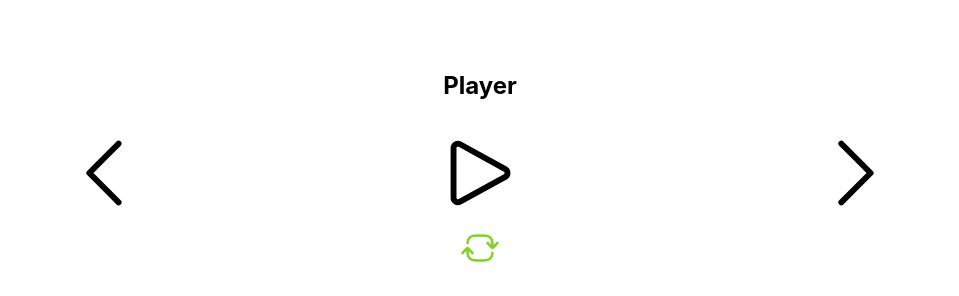
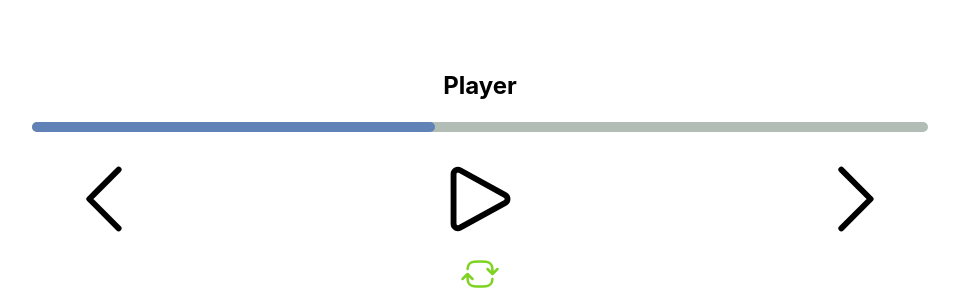
Before and after one commit to semihensar61/my-player, a React (Create React App) app: page / in a window 1280 px wide. Shown: the part 351-647 px from the top of the page, without its empty margins (160-1119 px from the left). Built offline with nearby package versions, Linux system fonts and the light colour scheme; the HTML template or start-up script is replaced by a standard one.

Commit message:
progress bar added

```diff
--- a/src/App.js
+++ b/src/App.js
@@ -9,7 +9,7 @@ function App() {
       <div className='mt-[18rem] lg:mt-[8rem]'>
         <TrackCard />
       </div>
-      <div className='lg:mt-[6rem]'>
+      <div className='lg:mt-[6rem] '>
         <Player />
       </div>
     </div>
--- a/src/components/Player/Player.jsx
+++ b/src/components/Player/Player.jsx
@@ -4,6 +4,7 @@ import AppStore from "../../store/appStore";
 import { ReactSVG } from 'react-svg'
 import { useRef, useState } from 'react';
 import classNames from 'classnames';
+import Bar from './bar';
 const Player = observer(() => {
 
     const [paused, setPaused] = useState(true)
@@ -31,10 +32,12 @@ const Player = observer(() => {
     }
 
   return (
-    <><div className="grid  lg:grid-cols-12 gap-6 ">
-          <div className='col-span-12 w-full flex flex-col text-center text-2xl font-bold'>
+    <>
+    <div className='col-span-12 w-full flex flex-col text-center text-2xl font-bold mb-5'>
               Player
-          </div>
+    </div>
+    <Bar></Bar>
+    <div className="grid  lg:grid-cols-12 gap-6 mt-5">
           <div className='col-span-8 col-start-3 grid grid-cols-9 '>
               <div className='col-span-1'>
                   <ReactSVG onClick={previous} src="/assets/chevron-l.svg" />
--- /dev/null
+++ b/src/components/Player/bar.jsx
@@ -0,0 +1,14 @@
+import { observer } from 'mobx-react';
+import AppStore from "../../store/appStore";
+const Bar = observer(() => {
+
+  return (
+      <div className='w-full flex flex-col items-center'>
+        <div className="w-[70%] bg-gray rounded-full h-2.5 dark:bg-gray-700 h-2.5 ">
+            <div className="bg-blue h-2.5 rounded-full w-[45%]"></div>
+        </div>
+      </div>
+  );
+})
+
+export default Bar;
--- a/tailwind.config.js
+++ b/tailwind.config.js
@@ -4,6 +4,8 @@ module.exports = {
   theme: {
       colors:{
         success: '#7ed321',
+        gray: '#B2BEB5',
+        blue: '#6082B6'
       },
       extend: {
       fontFamily: {
```
